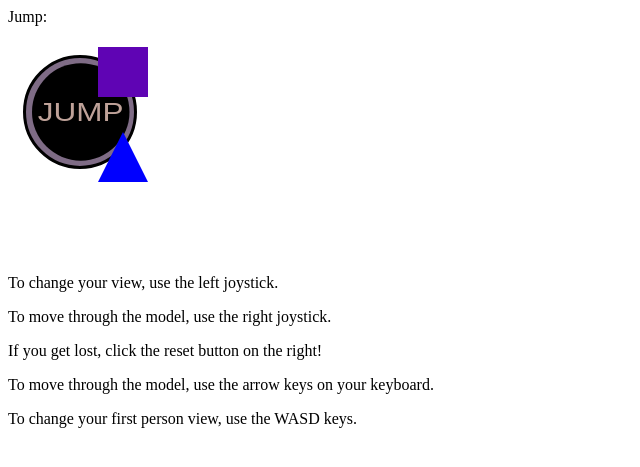
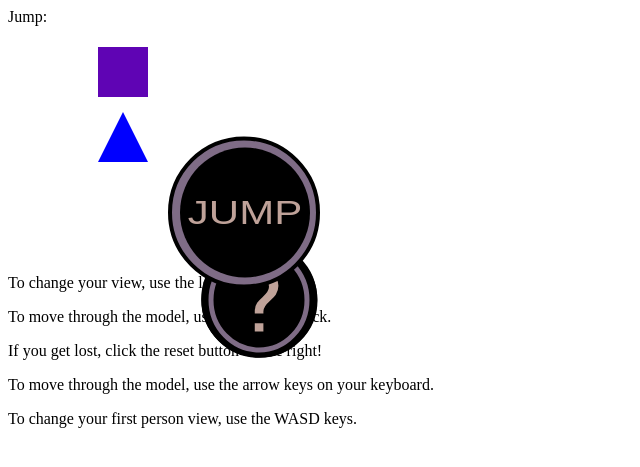
Before and after one commit to wanek/webGL2014, a Django app: template templates/question.html in a window 1280 px wide. Shown: the top 467 px of the page, without its empty margins (0-640 px from the left). Run offline with Django 3.2, Linux system fonts and the light colour scheme; the template is opened without the code that fills it, so the values that code supplies are empty; some libraries are stand-ins or nearby versions.

Commit message:
Bug fixes
Fixed bugs 101,102, and 103. Cleaned up some CSS.

```diff
--- a/CSS/question.css
+++ b/CSS/question.css
@@ -1,20 +1,27 @@
 #help_button {
   position:absolute;
-  left:100%;
   top:50px;
   background-color:none;
   overflow:visible;
-  height:200px;
-  width:130px;
+  height:118px;
+  width:118px;
+}
+#help_g {
+  cursor: help;
 }
 #jump_button {
   position:absolute;
-  left:.2%;
   top:50px;
   background-color:none;
   overflow:visible;
-  height:200px;
-  width:200px;
+  height:118px;
+  width:118px;
+}
+#jump_g {
+  cursor: pointer;
+}
+#jump-dialog svg {
+  padding: 5px;
 }
 #controls {
   padding-left:130px;
--- a/JS/quest.js
+++ b/JS/quest.js
@@ -1,24 +1,23 @@
 function DisplayHelpDiv(){
-  $("#jump_button").css("left", (width/100*.2));
-  var transform = $("#help_g").attr("transform");
   if (!isAndroid){
-    $("#help_button")
-    .css("height","20%")
-    .css("width","10%")
-    .css("left", "88%");
-    var newtransform = "translate(-80,-80) scale(.45)";
-    $("#help_g").attr("transform",newtransform);
-    $("#jump_button").css("left","2%");
-    $("#jump_button").css("top","40px");
-    $("#jump_g").attr("transform","translate(-40,-20) scale(.35)");
+    $("#help_g").attr("transform","translate(-85,-85) scale(.45)");
+    $("#help_button").css("width", "55px").css("height", "55px");
+    $("#jump_button").css("width", "55px").css("height", "55px");
+    $("#help_button").css("left", (width*.95)-55);
+    $("#jump_button").css("left", (width*.05));
+    $("#jump_g").attr("transform","translate(-55,-30) scale(.35)");
     $("#help-android").css("display", "none");
   } else {
       $("#help-desktop").css("display", "none");
-      $("#help-navigate").css("width",width*.5);
-      $("#help-model").css("width",width*.5);
+      $("#help_g").attr("transform","translate( -192,-191)");
+      $("#jump_g").attr("transform", "translate(-123,-66) scale(.77)");
+      $("#help_button").css("width", "118px").css("height", "118px");
+      $("#jump_button").css("width", "118px").css("height", "118px");
+      $("#help_button").css("left", (width*.95)-118);
+      $("#jump_button").css("left", (width*.05));
   }
   var modelChosen = 0;
-  $("#help-model").dialog({
+  $("#jump-dialog").dialog({
     modal: true,
     height: 280,
     autoOpen: false,
@@ -43,7 +42,7 @@ function DisplayHelpDiv(){
       }
     }
   });
-  $( "#help-navigate" ).dialog({
+  $( "#help-dialog" ).dialog({
     modal: true,
     autoOpen: false,
     draggable: false,
@@ -51,25 +50,25 @@ function DisplayHelpDiv(){
     width:function() {
       if (isAndroid) {
   	  //there is probably a cleaner way to make these adjustments
-  	  //but currently most dynamic resizing for #help-navigate is occuring here
+  	  //but currently most dynamic resizing for #help-dialog is occuring here
     	  if (window.height < window.width){//landscape view
-  	      $(this).css("width",width*.5)
+  	      $(this).css("width",width*.5);
   	      $("#help-android > p").css("font-size","20px");
     	  }
     	  if (window.height > window.width){ //Portrait view
-  	      $(this).css("width",width*.7)
+  	      $(this).css("width",width*.7);
   	      $("#help-android > p").css("font-size","26px");
-  	      $(".ui-dialog-titlebar-close").css("height", height*.06).css("width",height*.06)
+  	      $(".ui-dialog-titlebar-close").css("height", height*.06).css("width",height*.06);
     	  }
       }
     }
   });
   if (isAndroid) {
     $("#jump_button").on("touchstart", function() {
-      $("#help-model").dialog("open");
+      $("#jump-dialog").dialog("open");
     });
     $("#help_button").on("touchstart", function() {
-      $("#help-navigate").dialog("open");
+      $("#help-dialog").dialog("open");
     });
     $("#square").css({"stroke": "#E6E6E6"});
     $("#square").on("touchstart", function() {
@@ -92,21 +91,21 @@ function DisplayHelpDiv(){
         } else {
           positionLib.jumpToPyramid();
         }
-      $("#help-model").dialog("close");
+      $("#jump-dialog").dialog("close");
     });
     $("button span:contains('Cancel')").on("touchstart", function() {
-      $("#help-model").dialog("close");
+      $("#jump-dialog").dialog("close");
     });
     $(".ui-dialog-titlebar-close").on("touchstart", function() {
-      $("#help-navigate").dialog("close");
-      $("#help-model").dialog("close");
+      $("#help-dialog").dialog("close");
+      $("#jump-dialog").dialog("close");
     });
   } else {
       $("#jump_button").click(function(){
-        $("#help-model").dialog("open");
+        $("#jump-dialog").dialog("open");
       });
       $("#help_button").click(function(){
-        $("#help-navigate").dialog("open");
+        $("#help-dialog").dialog("open");
       });
       $("#square").css({"stroke": "#E6E6E6"});
       $("#square").click(function() {
@@ -132,8 +131,6 @@ function redrawSVG(){
   	$("#move_g").attr("transform","translate(270,5) scale(.75)");
   	$("#view_g").attr("transform","translate(5,5) scale(.75)");
   	$("#reset_g").attr("transform","translate(1,1) scale(.5)");
-  	$("#help_button").css("left", (width/100*88));
-  	$("#jump_button").css("left", (width/100*.2));
   } else {
     $("#controls").css("top","93%").css("padding-left","130px").css("width",width);
     $("#moveStick").css("margin-left","0px");
--- a/templates/question.html
+++ b/templates/question.html
@@ -24,41 +24,41 @@
   </svg>
 </div>
 <svg id="help_button">
-  <g id="help_g" transform = "translate( -190,-190)">
+  <g id="help_g">
     <ellipse stroke="#000000" ry="54.5" rx="55.5" id="svg_18" cy="250.5" cx="251.5" stroke-linecap="null" stroke-linejoin="null" stroke-dasharray="null" stroke-width="5" fill="#BFA299"/>
     <ellipse rx="1" id="svg_5" cy="166" cx="150" stroke-linecap="null" stroke-linejoin="null" stroke-dasharray="null" stroke-width="5" stroke="white" fill="white"/>
     <path stroke="black" id="svg_12" d="m251.1821,191.83701c-31.47749,0 -56.9951,25.74124 -56.9951,57.50624c0,31.75377 25.51761,57.49376 56.9951,57.49376c31.48853,0 57.00491,-25.73999 57.00491,-57.49376c0,-31.765 -25.51639,-57.50624 -57.00491,-57.50624zm5.21704,90.6225l-10.62651,0l0,-10.27374l10.62651,0l0,10.27374zm0,-21.23505l0,3.39133l-10.62651,0l0,-4.17627c0,-12.62877 14.24141,-14.63501 14.24141,-23.59251c0,-4.0925 -3.62595,-7.23126 -8.36612,-7.23126c-4.91916,0 -9.24014,3.65875 -9.24014,3.65875l-6.04323,-7.56998c0,0 5.95987,-6.27876 16.22847,-6.27876c9.75494,0 18.81366,6.09627 18.81366,16.3725c0,14.36501 -15.00754,16.02 -15.00754,25.42621z" stroke-linecap="null" stroke-linejoin="null" stroke-dasharray="null" stroke-width="2" fill="black"/>
     <ellipse stroke="#7f6c86" ry="50" rx="48" id="svg_22" cy="250" cx="251" stroke-linecap="null" stroke-linejoin="null" stroke-dasharray="null" stroke-width="5" fill="none"/>
   </g>
 </svg>
-<svg id = "jump_button" width="640" height="480" xmlns="http://www.w3.org/2000/svg">
-  <g id="jump_g" transform="translate(-100,-60) scale(.75)">
+<svg id = "jump_button">
+  <g id="jump_g">
     <title></title>
     <ellipse stroke="#000000" fill="#7f6c86" stroke-width="4" stroke-dasharray="null" stroke-linejoin="null" stroke-linecap="null" cx="236" cy="162.5" id="svg_19" rx="74" ry="74"/>
     <ellipse stroke="#000000" fill="#000000" stroke-width="0" stroke-dasharray="null" stroke-linejoin="null" stroke-linecap="null" cx="237" cy="162.5" id="svg_17" rx="65" ry="65"/>
     <text fill="#bfa299" stroke-width="0" stroke-dasharray="null" stroke-linejoin="null" stroke-linecap="null" x="219.52336" y="170.65538" id="svg_1" font-size="22" font-family="Fantasy" text-anchor="middle" xml:space="preserve" transform="matrix(1.91075 0 0 1.50637 -182.454 -83.0523)" stroke="#000000">JUMP</text>
   </g>
 </svg>
-<div id="help-model" title="Choose Your Model" style="height: 250px; width: 100px; position: relative">
+<div id="jump-dialog" title="Choose Your Model" style="height: 250px; width: 100px; position: relative">
   <p>Jump:</p>
   <div style="position: absolute; left: 85px">
-  <svg id="square" width="75"height="75" style="padding: 5px">
+  <svg id="square" width="55"height="55">
     <rect width="50" height="50" style="fill:#5F04B4; stroke-width:3px" />
   </svg>
-  <svg id="triangle" width="75"height="75" style="padding: 5px">
+  <svg id="triangle" width="55"height="55">
     <polygon points="25,0 0,50 50,50" style="fill:rgb(0,0,255); stroke-width:3px" />
   </svg>
   </div>
 </div>
 
-<div id="help-navigate" title="Help">
+<div id="help-dialog" title="Help">
   <div id="help-android">
-    <p style="text-size: 12px">To change your view, use the left joystick.</p>
-    <p style="text-size: 12px">To move through the model, use the right joystick.</p>
-    <p style="text-size: 12px">If you get lost, click the reset button on the right!</p>
+    <p>To change your view, use the left joystick.</p>
+    <p>To move through the model, use the right joystick.</p>
+    <p>If you get lost, click the reset button on the right!</p>
   </div>
   <div id="help-desktop">
-    <p style="text-size: 12px">To move through the model, use the arrow keys on your keyboard.</p>
-    <p style="text-size: 14px">To change your first person view, use the WASD keys.</p>
+    <p>To move through the model, use the arrow keys on your keyboard.</p>
+    <p>To change your first person view, use the WASD keys.</p>
   </div>
 </div>
```
